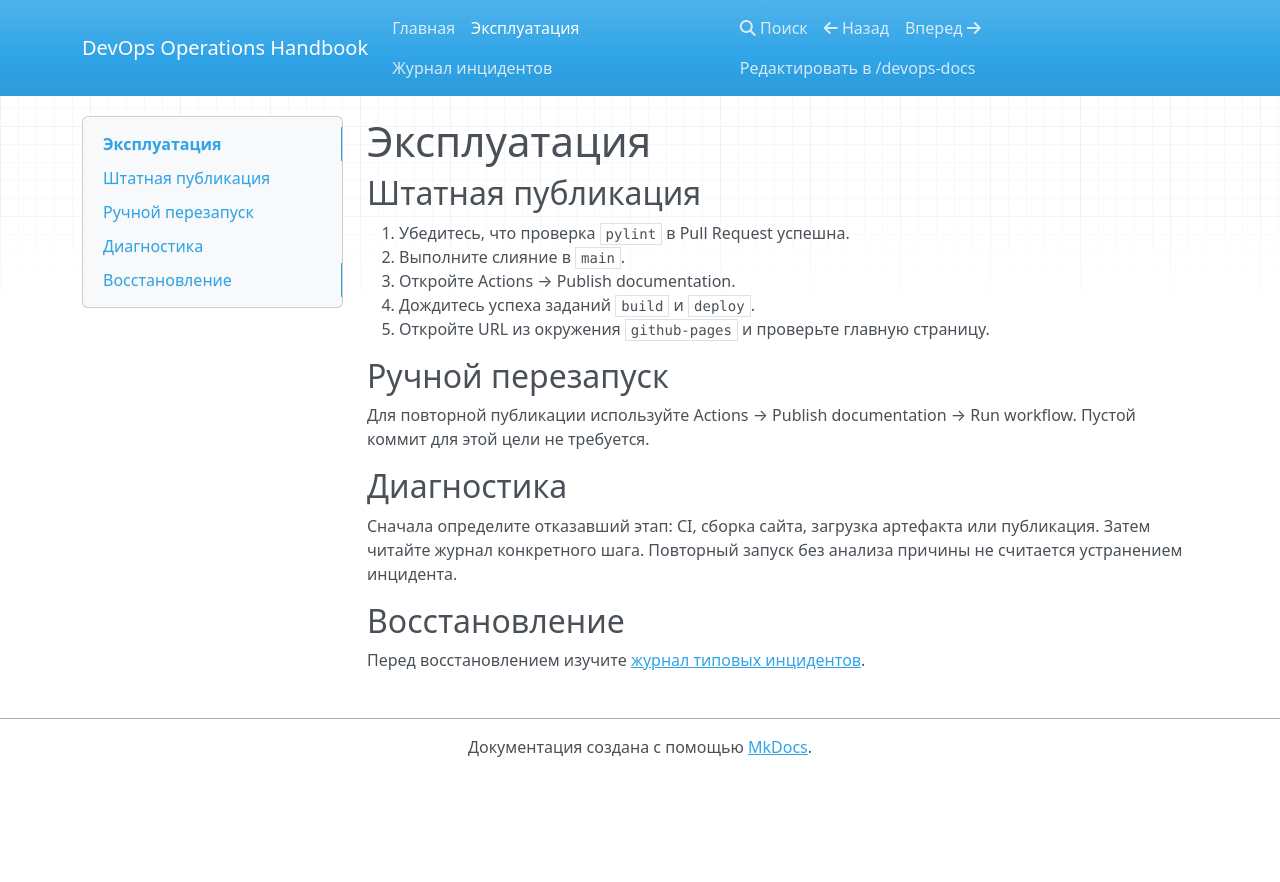
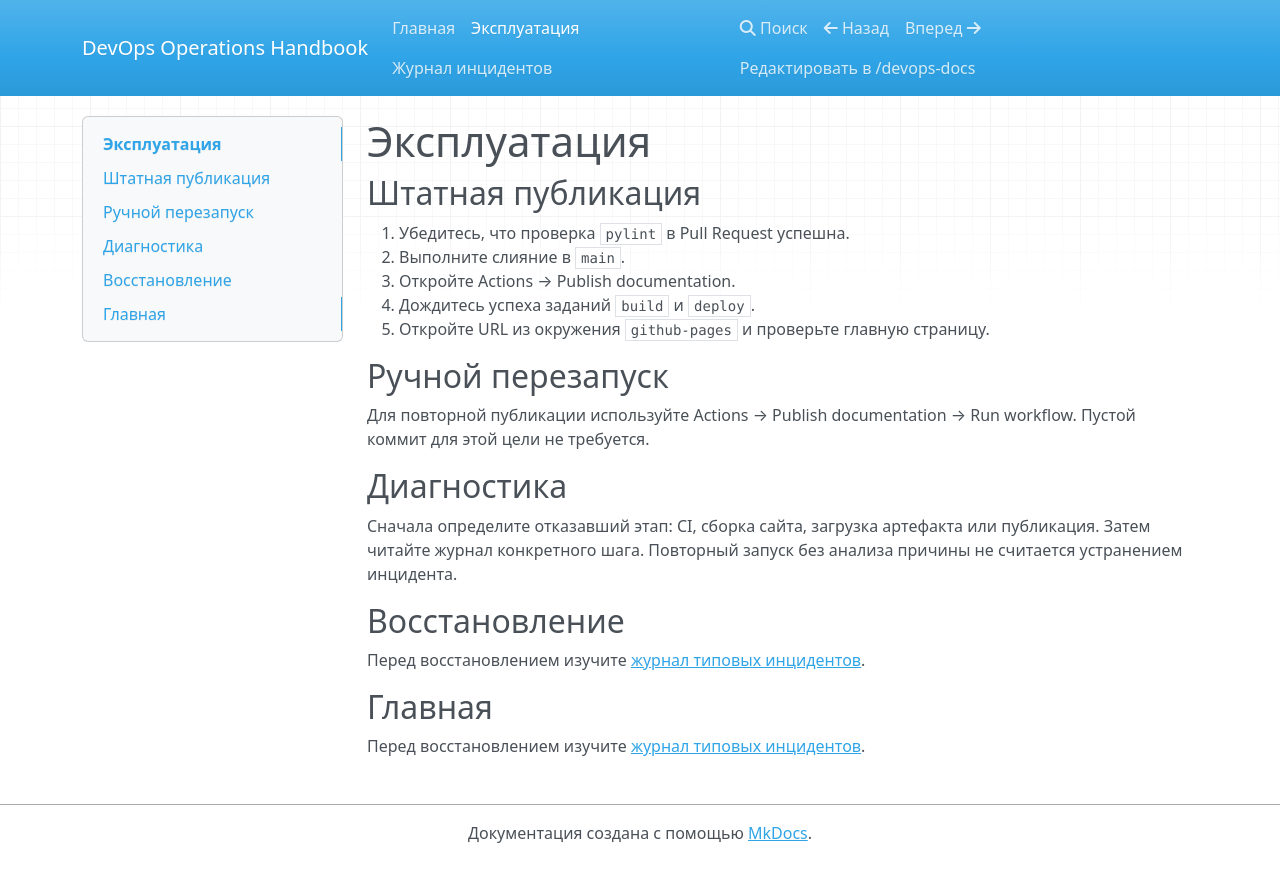
Before and after one commit to vleypi/devops-docs, an MkDocs documentation site: the page built from docs/runbook.md, in a window 1280 px wide. Shown: the top 882 px of the page. Built offline with MkDocs 1.6.1, drawn with Linux system fonts in a browser that asks for light colours; nearby versions of some CDN libraries.

Commit message:
ci: validate error example

```diff
--- a/docs/runbook.md
+++ b/docs/runbook.md
@@ -21,3 +21,6 @@ workflow.
 
 ## Восстановление
 Перед восстановлением изучите [журнал типовых инцидентов](incidents.md).
+
+## Главная
+Перед восстановлением изучите [журнал типовых инцидентов](inde.md).
```
